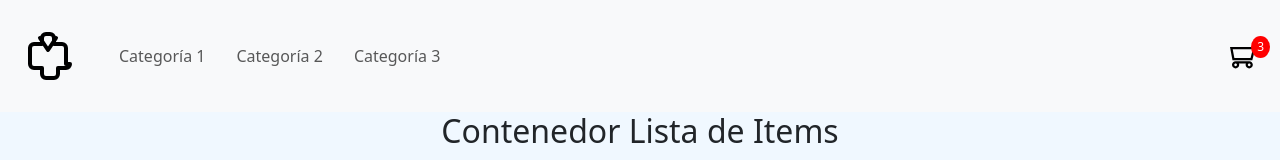
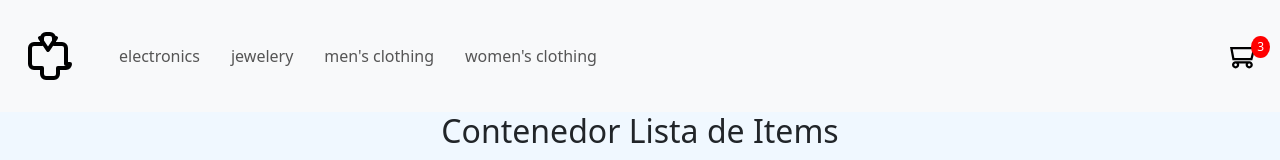
Before and after one commit to gmaldo/react-comision-57760, a React (Vite) app: page / in a window 1280 px wide. Shown: the top 160 px of the page. Built offline with nearby package versions, Linux system fonts and the light colour scheme; no server answers.

Commit message:
react router implementation, item detail mock
first implementation of react router, first mock of item detail

```diff
--- a/package.json
+++ b/package.json
@@ -12,7 +12,8 @@
   "dependencies": {
     "bootstrap": "^5.3.3",
     "react": "^18.2.0",
-    "react-dom": "^18.2.0"
+    "react-dom": "^18.2.0",
+    "react-router-dom": "^6.23.1"
   },
   "devDependencies": {
     "@types/react": "^18.2.66",
--- a/src/App.jsx
+++ b/src/App.jsx
@@ -2,14 +2,23 @@ import { useState } from 'react'
 import './App.css'
 import NavBar from './components/Navbar/NavBar'
 import ItemListContainer from './components/ItemListContainer/ItemListContainer'
+import { BrowserRouter, Routes, Route } from 'react-router-dom'
+import Item from './components/Item/Item'
+import ItemDetailContainer from './components/ItemDetailContainer/ItemDetailContainer'
 function App() {
 
   const message = "Este eshop te hace feliz, Bienvenido"
 
   return (
     <>
-      <NavBar/>
-      <ItemListContainer messaje={message}/>
+      <BrowserRouter>
+        <NavBar/>
+        <Routes>
+           <Route path="/" element={<ItemListContainer messaje={message}/>}/>
+           <Route path="/category/:categoryid" element={<ItemListContainer/>}/>
+           <Route path="/item/:id" element={<ItemDetailContainer/>}/>
+        </Routes>
+      </BrowserRouter>
     </>
   )
 }
--- a/src/components/Item/Item.jsx
+++ b/src/components/Item/Item.jsx
@@ -2,7 +2,7 @@ import React from 'react'
 import './Item.css'
 const Item = ({producto}) => {
   return (
-    <div className="card h-100"> {/* Asegura que todas las tarjetas tengan la misma altura */}
+    <div className="card h-100">
             <img src={producto.image} className="card-img-top" alt={producto.name} />
             <div className="card-body d-flex flex-column justify-content-between">
                 <h5 className="card-title">{producto.name}</h5>
--- /dev/null
+++ b/src/components/ItemDetail/ItemDetail.jsx
@@ -0,0 +1,11 @@
+import React from 'react'
+
+const ItemDetail = ({product}) => {
+  return (
+    <div>
+        <h1>PRODUCTO DETALLE</h1>
+    </div>
+  )
+}
+
+export default ItemDetail
--- /dev/null
+++ b/src/components/ItemDetailContainer/ItemDetailContainer.jsx
@@ -0,0 +1,13 @@
+import React from 'react'
+import ItemDetail from '../ItemDetail/ItemDetail'
+
+const ItemDetailContainer = () => {
+  return (
+    <div>
+        <h1>ItemDetailContainer</h1>
+        <ItemDetail/>
+    </div>
+  )
+}
+
+export default ItemDetailContainer
--- a/src/components/Navbar/NavBar.css
+++ b/src/components/Navbar/NavBar.css
@@ -5,11 +5,16 @@
     padding-right: 10px;
 }
 
-.nav-item {
+.nav-item a{
     margin-left: 15px;
 }
 
-.nav-link {
+.nav-link a{
     color: #555;
     transition: color 0.3s ease-in-out;
+    text-decoration: none;
 }
+
+a.active {
+    color: red;
+}
--- a/src/components/Navbar/NavBar.jsx
+++ b/src/components/Navbar/NavBar.jsx
@@ -3,20 +3,59 @@ import './NavBar.css';
 import 'bootstrap/dist/css/bootstrap.min.css';
 import Logo from '../Logo/Logo';
 import CartWidget from '../Cart/CartWidget';
+import { Link, NavLink } from 'react-router-dom';
 
 
 function NavBar() {
+    const categories = ["electronics","jewelery","men's clothing","women's clothing"]
     return (
         <nav className="navbar navbar-expand-lg navbar-light bg-light">
             <Logo/>
             <div className="navbar-collapse" id="navbarNav">
                 <ul className="navbar-nav">
-                    <li className="nav-item nav-link" href="#">Categoría 1</li>
-                    <li className="nav-item nav-link" href="#">Categoría 2</li>
-                    <li className="nav-item nav-link" href="#">Categoría 3</li>
+                    <li className="nav-item nav-link">
+                        <NavLink
+                            to={`/category/${categories[0]}`}
+                            className={({ isActive, isPending }) =>
+                                isPending ? "pending" : isActive ? "active" : ""
+                            }
+                            >
+                            {categories[0]}
+                        </NavLink>
+                    </li>
+                    <li className="nav-item nav-link">
+                        <NavLink
+                            to={`/category/${categories[1]}`}
+                            className={({ isActive, isPending }) =>
+                                isPending ? "pending" : isActive ? "active" : ""
+                            }
+                            >
+                            {categories[1]}
+                        </NavLink>
+                    </li>
+                    <li className="nav-item nav-link">
+                        <NavLink
+                            to={`/category/${categories[2]}`}
+                            className={({ isActive, isPending }) =>
+                                isPending ? "pending" : isActive ? "active" : ""
+                            }
+                            >
+                            {categories[2]}
+                        </NavLink>
+                    </li>
+                    <li className="nav-item nav-link">
+                        <NavLink
+                            to={`/category/${categories[3]}`}
+                            className={({ isActive, isPending }) =>
+                                isPending ? "pending" : isActive ? "active" : ""
+                            }
+                            >
+                            {categories[3]}
+                        </NavLink>
+                    </li>
                 </ul>
             </div>
-            <CartWidget/> {/* Utilizando el componente CartWidget aquí */}
+            <CartWidget/>
         </nav>
     );
 }
```
Also changed, not shown: 1 other file (tests, documents, lock files or other folders).
